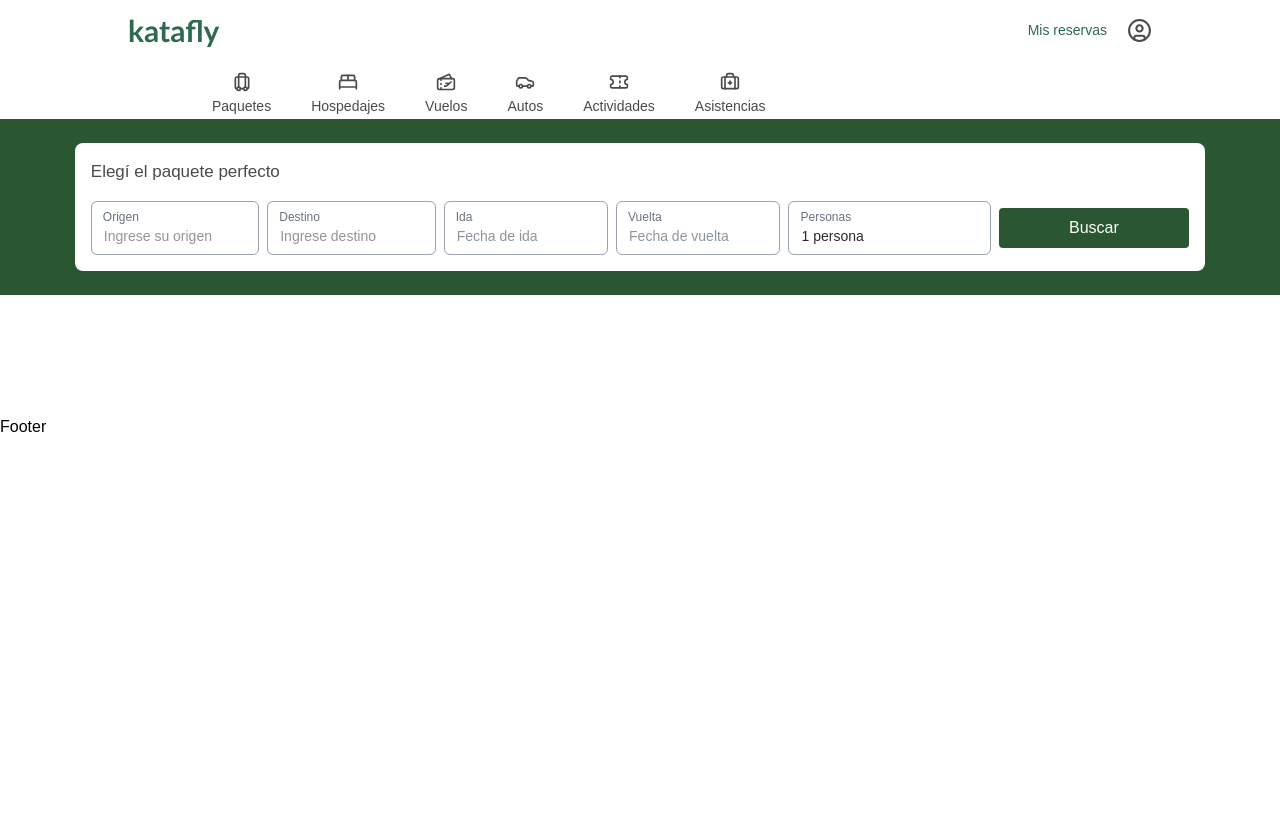
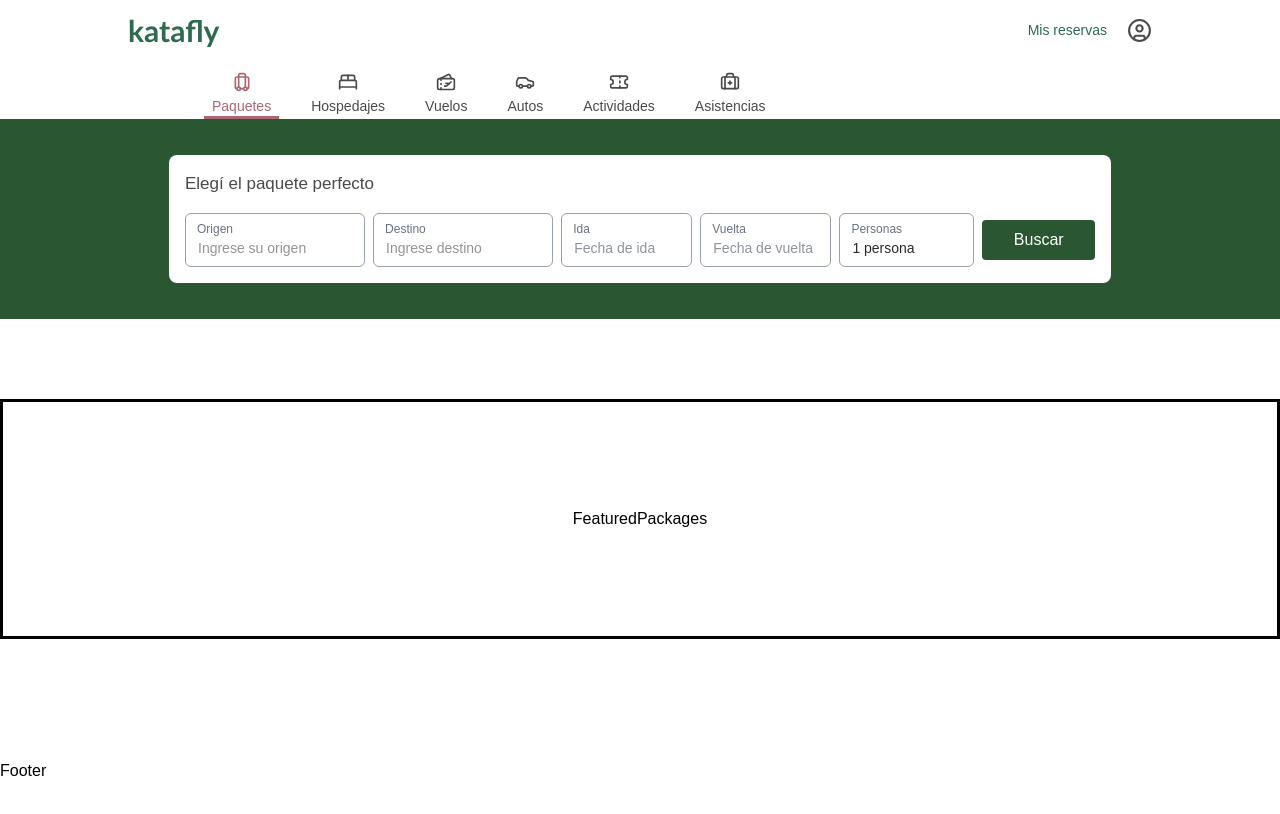
Before and after one commit to EnzoMasotta/proyectoIntegradorReact, a React (Vite) app: page / in a window 1280 px wide. Shown: the top 814 px of the page. Built offline with nearby package versions, Linux system fonts and the light colour scheme.

Commit message:
Corrigiendo errores y pequeños cambios

```diff
--- a/src/components/DatePicker.jsx
+++ b/src/components/DatePicker.jsx
@@ -63,7 +63,7 @@ export function DatePicker() {
   return (
     <div className=" w-full mt-4" ref={ref}>
       <div className="flex w-full gap-4 lg:gap-2">
-        <div className="relative w-1/2">
+        <div className="relative w-1/2 lg:w-2/3">
           <input
             readOnly
             value={formatRange(range.from)}
@@ -76,7 +76,7 @@ export function DatePicker() {
           </label>
         </div>
 
-        <div className="relative w-1/2">
+        <div className="relative w-1/2 lg:w-2/3">
           <input
             readOnly
             value={formatRange(range.to)}
--- /dev/null
+++ b/src/components/FeaturedPackages.jsx
@@ -0,0 +1,9 @@
+import React from "react";
+
+export function FeaturedPackages() {
+  return (
+    <div className="flex border-3 border-black w-full h-60 mt-20 items-center justify-center">
+      FeaturedPackages
+    </div>
+  );
+}
--- a/src/components/GuestsAndRoomsInput.jsx
+++ b/src/components/GuestsAndRoomsInput.jsx
@@ -44,7 +44,7 @@ export const GuestsAndRoomsInput = ({ label = "Personas" }) => {
   const displayValue = `${totalPeople} persona${totalPeople !== 1 ? "s" : ""}`;
 
   return (
-    <div className="relative w-full mt-4 lg:w-[60%]">
+    <div className="relative w-full mt-4 lg:w-1/2">
       <input
         type="text"
         value={displayValue}
--- a/src/components/HeaderNav.jsx
+++ b/src/components/HeaderNav.jsx
@@ -1,21 +1,30 @@
 import React from "react";
 import { navLinks } from "../data/navLinks";
-import { Link, NavLink } from "react-router-dom";
+import { NavLink, useLocation } from "react-router-dom";
 
 export function HeaderNav() {
+  const location = useLocation();
+  const pathname = location.pathname;
+
   return (
     <div className="relative">
-      <nav className="w-full items-center pt-3 px-[3%] md:px-[15%] block overflow-x-auto ">
+      <nav className="w-full items-center pt-3 px-[3%] md:px-[15%] block overflow-x-auto no-scrollbar">
         <ul className="flex items-center whitespace-nowrap">
           {navLinks.map((link) => {
             const Icon = link.icon;
+
+            const isPaquetesLink = link.href === "/paquetes";
+            const isActiveCustom = isPaquetesLink
+              ? pathname === "/" || pathname.startsWith("/paquetes")
+              : pathname === link.href;
+
             return (
               <li key={link.id} className="px-3">
                 <NavLink
                   to={link.href}
-                  className={({ isActive }) =>
+                  className={() =>
                     `flex flex-col items-center text-[#4a4a4a] justify-center gap-1 text-sm font-extralight border-b-3 md:px-2 ${
-                      isActive
+                      isActiveCustom
                         ? "text-[#AD6771] border-[#AD6771]"
                         : "border-transparent"
                     }`
--- a/src/components/PackagesSearchBar.jsx
+++ b/src/components/PackagesSearchBar.jsx
@@ -20,7 +20,7 @@ export function PackagesSearchBar() {
   };
 
   return (
-    <section className="bg-white p-4 rounded-lg flex flex-col lg:w-[90%]">
+    <section className="bg-white p-4 rounded-lg flex flex-col lg:w-[75%]">
       <h1 className="text-[17px] font-normal text-[#4a4a4a]">
         Elegí el paquete perfecto
       </h1>
@@ -52,7 +52,7 @@ export function PackagesSearchBar() {
 
         <button
           type="submit"
-          className="mt-4 w-full px-4 py-2 bg-[#2a5732] text-white rounded lg:w-1/2"
+          className="mt-4 w-full px-4 py-2 bg-[#2a5732] text-white rounded lg:w-1/3"
         >
           Buscar
         </button>
--- a/src/components/SearchBarForm.jsx
+++ b/src/components/SearchBarForm.jsx
@@ -12,7 +12,7 @@ export const SearchBarForm = ({
   ...rest
 }) => {
   return (
-    <div className="relative w-full mt-4 lg:w-1/2">
+    <div className="relative w-full mt-4 lg:w-2/3">
       <input
         type={type}
         name={name}
--- a/src/index.css
+++ b/src/index.css
@@ -7,6 +7,16 @@
 body {
   font-family: sans-serif;
   color: #000;
+}
+
+/* tailwind.config.js > extend it si querés */
+.no-scrollbar::-webkit-scrollbar {
+  display: none;
+}
+
+.no-scrollbar {
+  -ms-overflow-style: none; /* IE and Edge */
+  scrollbar-width: none; /* Firefox */
 }
 
 .rdp-range_middle {
--- a/src/pages/PackagesPage.jsx
+++ b/src/pages/PackagesPage.jsx
@@ -1,10 +1,14 @@
 import React from "react";
 import { PackagesSearchBar } from "../components/PackagesSearchBar";
+import { FeaturedPackages } from "../components/FeaturedPackages";
 
 export function PackagesPage() {
   return (
-    <main className="bg-[#2a5732] px-3 py-6 lg:justify-center lg:flex">
-      <PackagesSearchBar />
+    <main className="flex flex-col">
+      <section className="bg-[#2a5732] px-3 py-6 lg:justify-center lg:flex lg:py-9">
+        <PackagesSearchBar />
+      </section>
+      <FeaturedPackages />
     </main>
   );
 }
```
